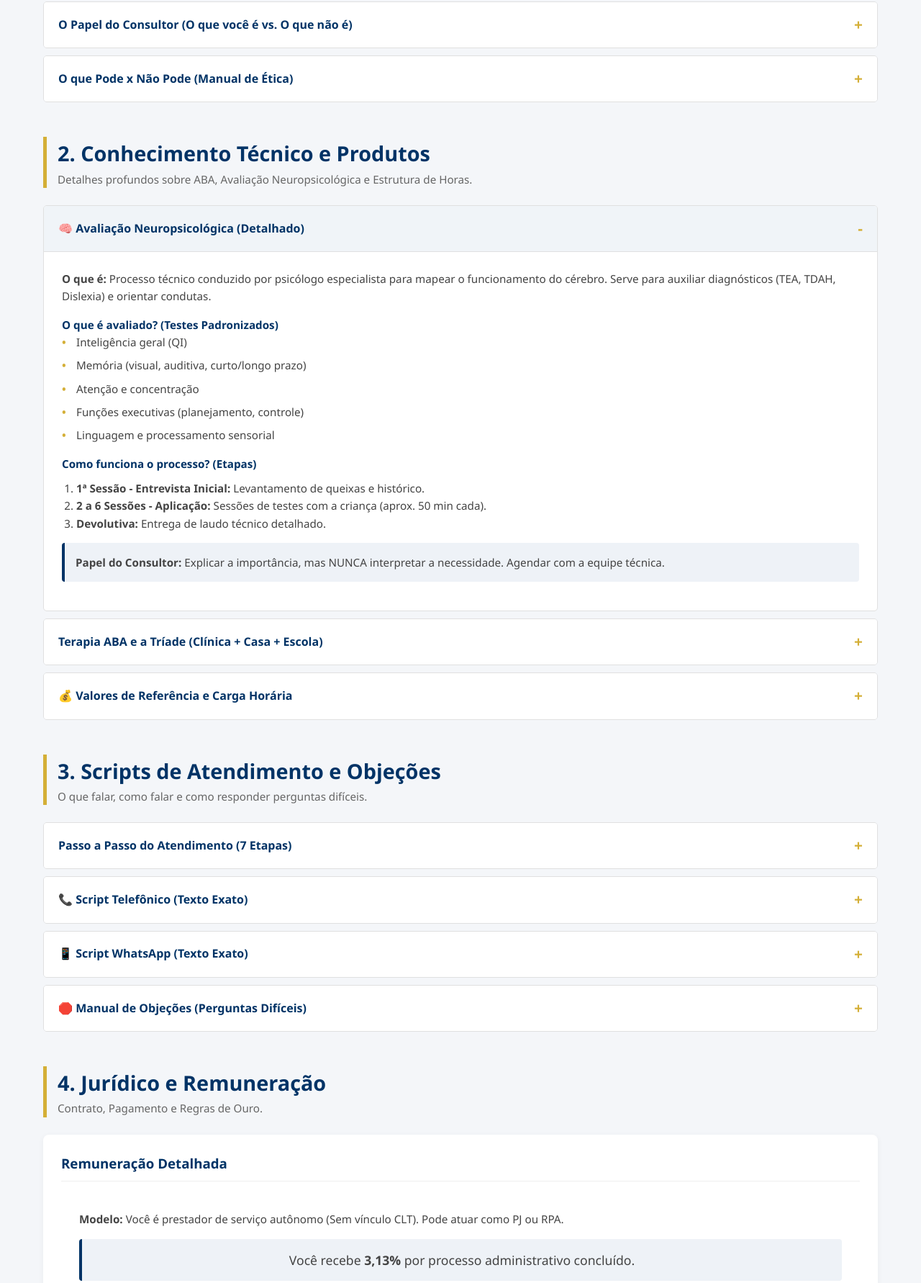
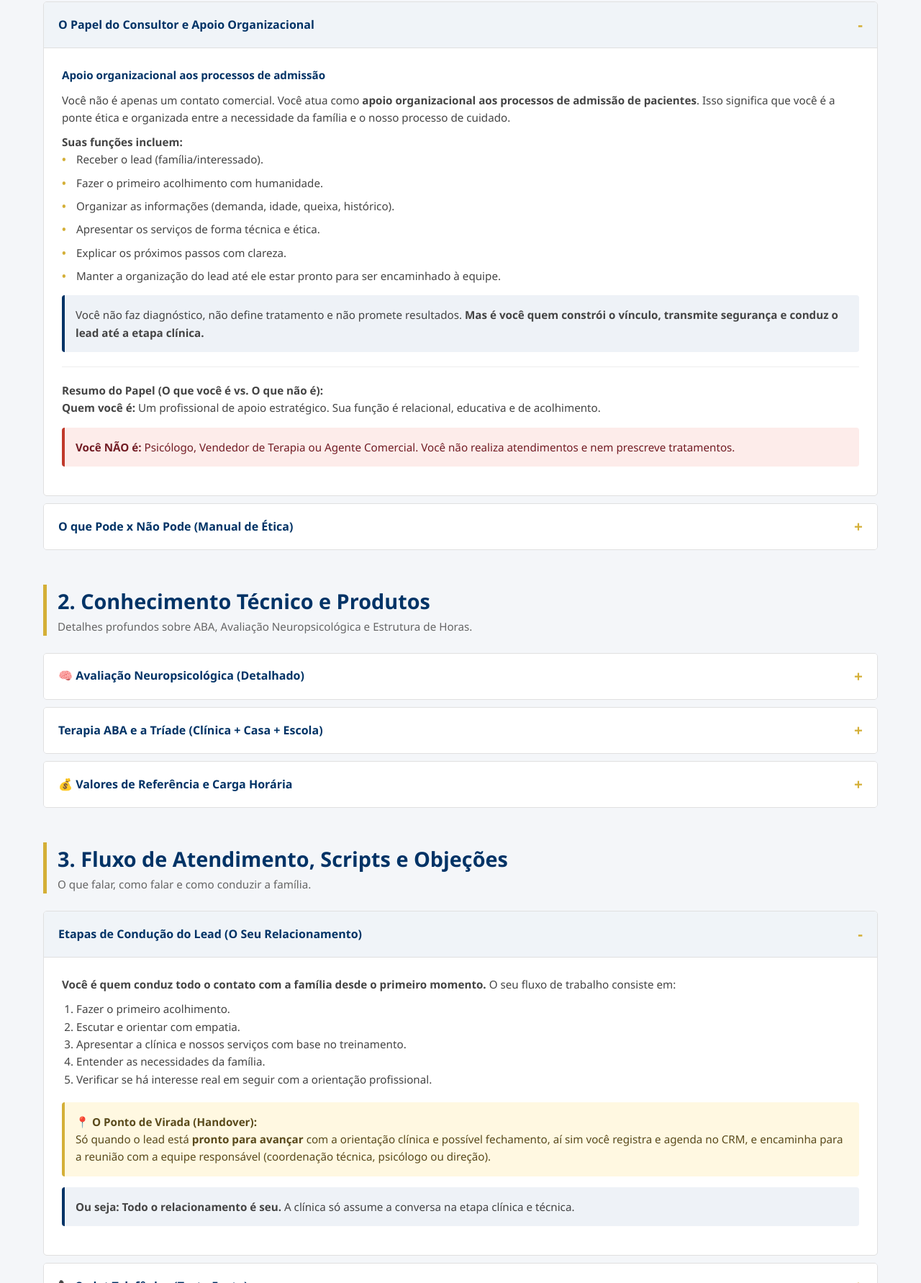
Before and after one commit to fabianamouradev/treinamentoconsultorecofiszer, a plain HTML site: page index.html in a window 1280 px wide. Shown: the part 493-2275 px from the top of the page at 72% size. Drawn offline with Linux system fonts and the light colour scheme.

Commit message:
Incluindo papeis do consultor

```diff
--- a/index.html
+++ b/index.html
@@ -168,7 +168,7 @@
     <section id="institucional">
         <div class="section-header">
             <h2>1. Identidade e Papel do Consultor</h2>
-            <p>Quem somos, o que você faz e os limites da atuação.</p>
+            <p>Quem somos, o que você faz, suas responsabilidades e limites.</p>
         </div>
 
         <details>
@@ -182,11 +182,30 @@
             </div>
         </details>
 
-        <details>
-            <summary>O Papel do Consultor (O que você é vs. O que não é)</summary>
+        <details open>
+            <summary>O Papel do Consultor e Apoio Organizacional</summary>
             <div class="details-body">
+                <h4 style="color:var(--primary-color); margin-bottom:10px;">Apoio organizacional aos processos de admissão</h4>
+                <p>Você não é apenas um contato comercial. Você atua como <strong>apoio organizacional aos processos de admissão de pacientes</strong>. Isso significa que você é a ponte ética e organizada entre a necessidade da família e o nosso processo de cuidado.</p>
+
+                <p style="margin-top:10px;"><strong>Suas funções incluem:</strong></p>
+                <ul class="custom-list">
+                    <li>Receber o lead (família/interessado).</li>
+                    <li>Fazer o primeiro acolhimento com humanidade.</li>
+                    <li>Organizar as informações (demanda, idade, queixa, histórico).</li>
+                    <li>Apresentar os serviços de forma técnica e ética.</li>
+                    <li>Explicar os próximos passos com clareza.</li>
+                    <li>Manter a organização do lead até ele estar pronto para ser encaminhado à equipe.</li>
+                </ul>
+
+                <div class="highlight-box">
+                    Você não faz diagnóstico, não define tratamento e não promete resultados. <strong>Mas é você quem constrói o vínculo, transmite segurança e conduz o lead até a etapa clínica.</strong>
+                </div>
+
+                <hr style="margin:20px 0; border:0; border-top:1px solid #eee;">
+
+                <p><strong>Resumo do Papel (O que você é vs. O que não é):</strong></p>
                 <p><strong>Quem você é:</strong> Um profissional de apoio estratégico. Sua função é relacional, educativa e de acolhimento.</p>
-                <p><strong>O que você faz:</strong> Acolhe famílias, explica serviços, organiza dados, agenda avaliações com a equipe técnica.</p>
                 <div class="danger-box">
                     <strong>Você NÃO é:</strong> Psicólogo, Vendedor de Terapia ou Agente Comercial. Você não realiza atendimentos e nem prescreve tratamentos.
                 </div>
@@ -228,7 +247,7 @@
             <p>Detalhes profundos sobre ABA, Avaliação Neuropsicológica e Estrutura de Horas.</p>
         </div>
 
-        <details open>
+        <details>
             <summary>🧠 Avaliação Neuropsicológica (Detalhado)</summary>
             <div class="details-body">
                 <p><strong>O que é:</strong> Processo técnico conduzido por psicólogo especialista para mapear o funcionamento do cérebro. Serve para auxiliar diagnósticos (TEA, TDAH, Dislexia) e orientar condutas.</p>
@@ -294,22 +313,30 @@
 
     <section id="atendimento">
         <div class="section-header">
-            <h2>3. Scripts de Atendimento e Objeções</h2>
-            <p>O que falar, como falar e como responder perguntas difíceis.</p>
+            <h2>3. Fluxo de Atendimento, Scripts e Objeções</h2>
+            <p>O que falar, como falar e como conduzir a família.</p>
         </div>
 
-        <details>
-            <summary>Passo a Passo do Atendimento (7 Etapas)</summary>
+        <details open>
+            <summary>Etapas de Condução do Lead (O Seu Relacionamento)</summary>
             <div class="details-body">
-                <ol style="margin-left:20px;">
-                    <li><strong>Cumprimente com empatia:</strong> "Olá, meu nome é [nome]..."</li>
-                    <li><strong>Escute sem pressa:</strong> Valide o que a família diz.</li>
-                    <li><strong>Valide emoções:</strong> "Imagino que seja desafiador."</li>
-                    <li><strong>Explique ABA:</strong> Ciência, ética, sem promessas.</li>
-                    <li><strong>Explique os serviços:</strong> Avaliação é o primeiro passo.</li>
-                    <li><strong>Oriente o próximo passo:</strong> Agendar a avaliação.</li>
-                    <li><strong>Sem pressão:</strong> Jamais use urgência ("tem que fechar agora").</li>
+                <p><strong>Você é quem conduz todo o contato com a família desde o primeiro momento.</strong> O seu fluxo de trabalho consiste em:</p>
+                <ol style="margin-left:20px; margin-top:10px;">
+                    <li>Fazer o primeiro acolhimento.</li>
+                    <li>Escutar e orientar com empatia.</li>
+                    <li>Apresentar a clínica e nossos serviços com base no treinamento.</li>
+                    <li>Entender as necessidades da família.</li>
+                    <li>Verificar se há interesse real em seguir com a orientação profissional.</li>
                 </ol>
+
+                <div class="alert-box" style="margin-top: 20px;">
+                    <strong>📍 O Ponto de Virada (Handover):</strong><br>
+                    Só quando o lead está <strong>pronto para avançar</strong> com a orientação clínica e possível fechamento, aí sim você registra e agenda no CRM, e encaminha para a reunião com a equipe responsável (coordenação técnica, psicólogo ou direção).
+                </div>
+
+                <p class="highlight-box">
+                    <strong>Ou seja: Todo o relacionamento é seu.</strong> A clínica só assume a conversa na etapa clínica e técnica.
+                </p>
             </div>
         </details>
 
```
